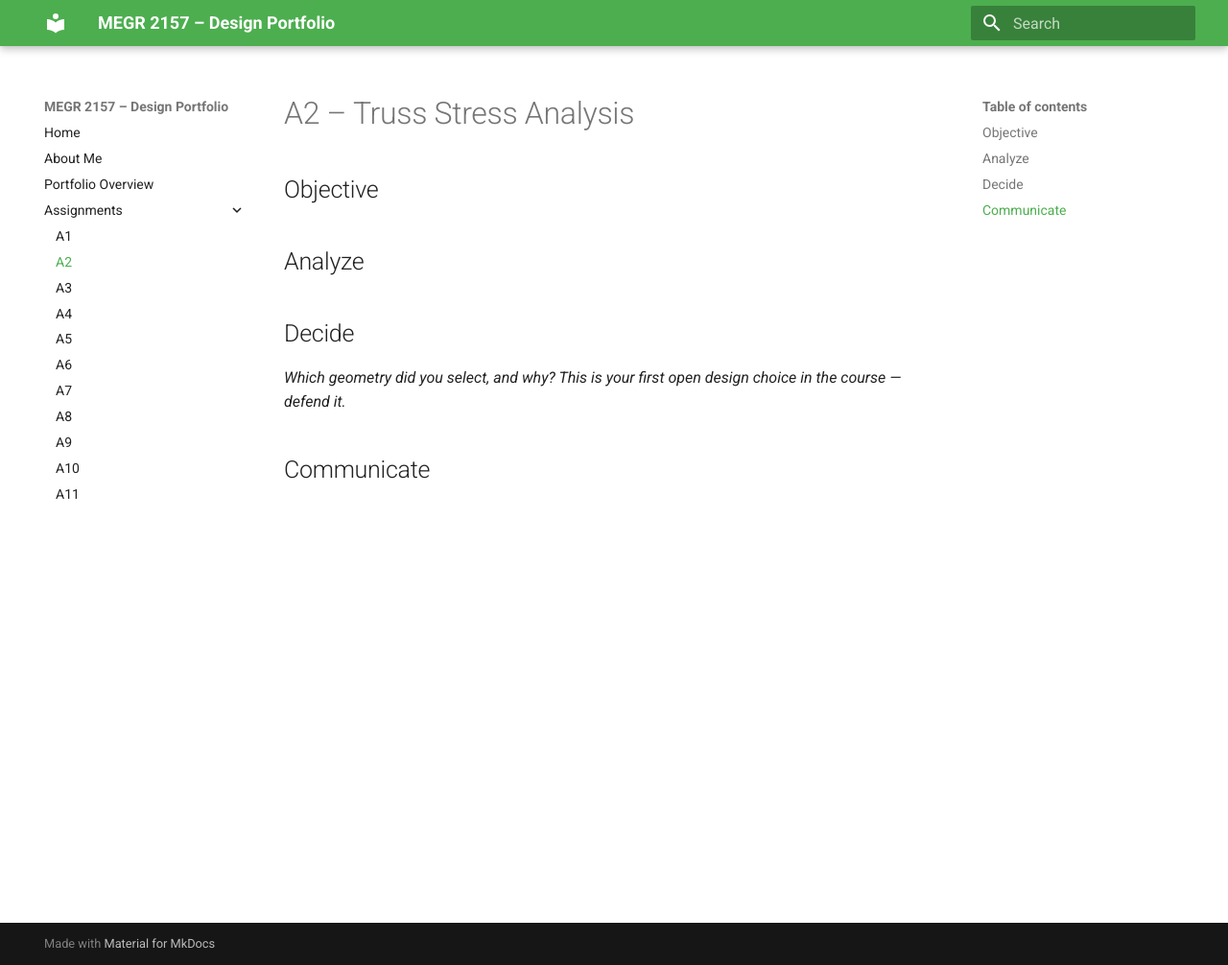
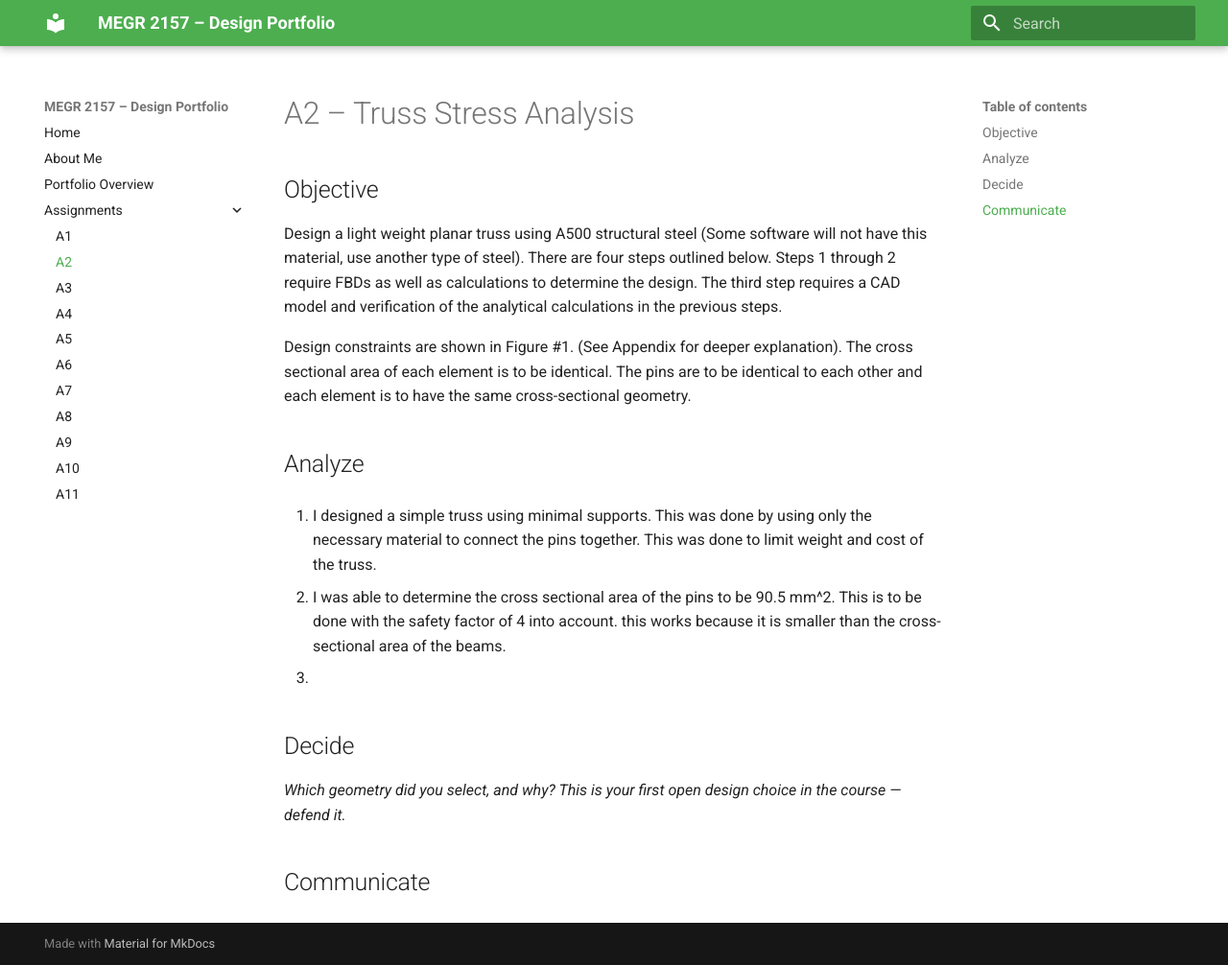
Before and after one commit to nnicho12/Noah-Nicholson-Portfolio, an MkDocs documentation site: the page built from docs/assignments/A02/index.md, in a window 1280 px wide and 1006 px high. Shown: the whole window at 96% size. Built offline with MkDocs 1.6.1 and Material for MkDocs 9.7.7, drawn with Linux system fonts in a browser that asks for light colours.

Commit message:
Revise A2 index with design and analysis information
Updated the index.md file for A2 with design objectives and analysis details.

```diff
--- a/docs/assignments/A02/index.md
+++ b/docs/assignments/A02/index.md
@@ -2,9 +2,19 @@
 
 ## Objective
 
+Design a light weight planar truss using A500 structural steel (Some software will not have this material, use another type of steel). There are four steps outlined below. Steps 1 through 2 require FBDs as well as calculations to determine the design. The third step requires a CAD model and verification of the analytical calculations in the previous steps.
+
+Design constraints are shown in Figure #1. (See Appendix for deeper explanation).
+The cross sectional area of each element is to be identical.
+The pins are to be identical to each other and each element is to have the same cross-sectional geometry.
 
 ## Analyze
 
+2. I designed a simple truss using minimal supports. This was done by using only the necessary material to connect the pins together. This was done to limit weight and cost of the truss.
+
+3. I was able to determine the cross sectional area of the pins to be 90.5 mm^2. This is to be done with the safety factor of 4 into account. this works because it is smaller than the cross-sectional area of the beams.
+
+4.
 
 ## Decide
 _Which geometry did you select, and why? This is your first open design choice in the course — defend it._
```
